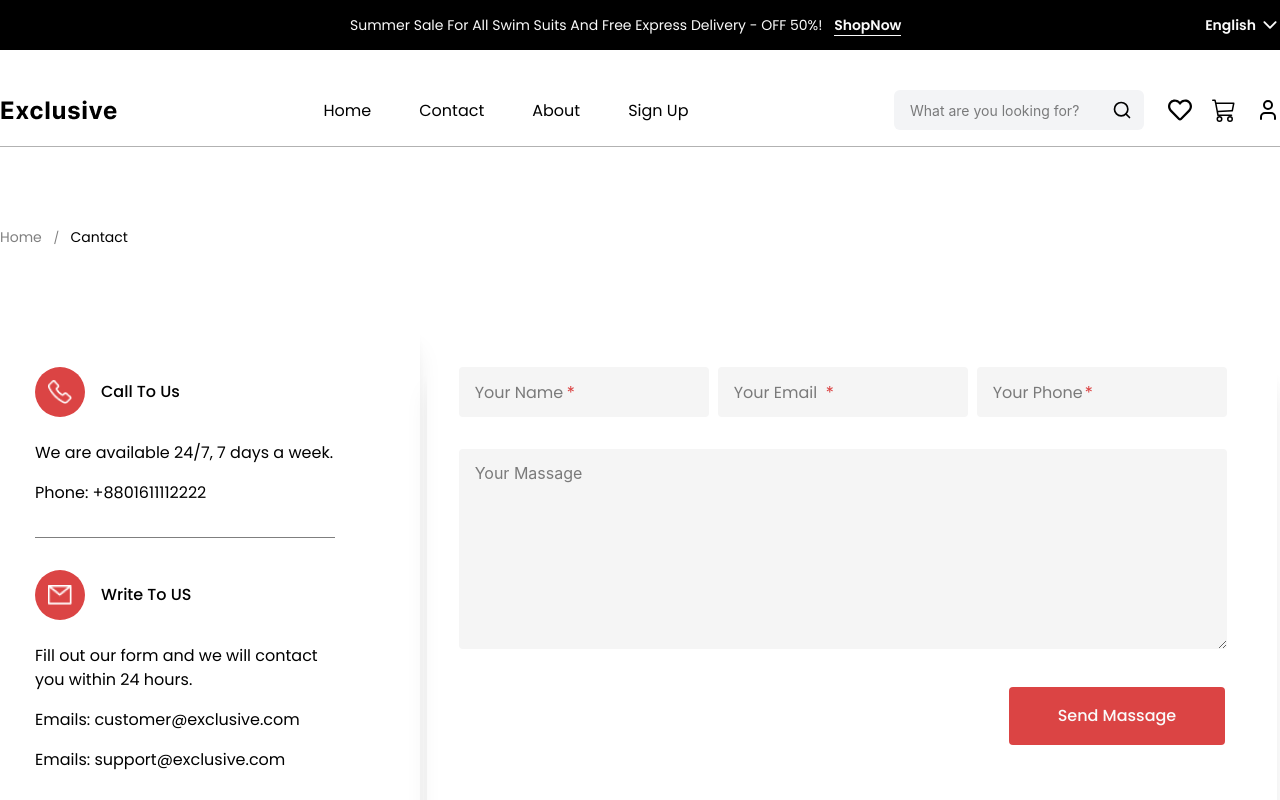
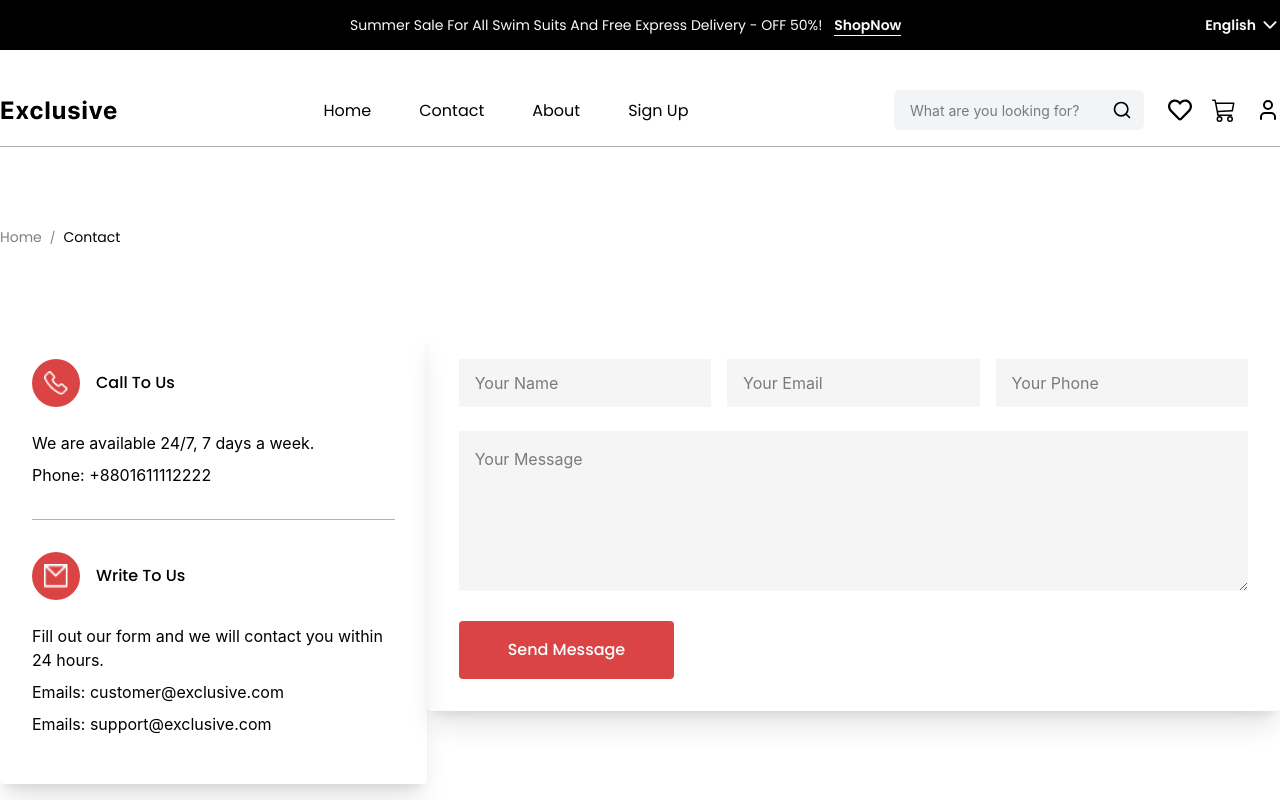
Before and after one commit to towsifislambiz/ecommrce-first, a React (Vite) app: page /ContactPart in a window 1280 px wide. Shown: the top 800 px of the page. Built offline with nearby package versions, Linux system fonts and the light colour scheme.

Commit message:
feat : add fixed

```diff
--- a/src/Layout3/SBannner.jsx
+++ b/src/Layout3/SBanner.jsx
@@ -5,7 +5,7 @@ import Image from '../Components/Image'
 import Google from '../assets/Google.png'
 import SbImg from '../assets/Sb-img.png'
 
-const SBannner = () => {
+const SBanner = () => {
   return (
     <section className='relative min-h-screen'>
 
@@ -77,4 +77,4 @@ const SBannner = () => {
   )
 }
 
-export default SBannner
+export default SBanner
--- a/src/Pages/ContactPart.jsx
+++ b/src/Pages/ContactPart.jsx
@@ -13,98 +13,128 @@ const ContactPart = () => {
   return (
     <div>
       <div className='mb-10'>
-        <Subnav/>
+        <Subnav />
       </div>
-      <Cnav/>
 
+      <Cnav />
 
       <section>
         <Container>
 
-            <p className='font-pop font-normal text-sm text-black mb-20 cursor-pointer'><span className='text-black/50 '> <Link to="/" >Home </Link> </span> <span className='ml-2 mr-2 text-black/50  text-xs'>/ </span> Cantact</p>
+          {/* breadcrumb */}
+          <p className='font-pop font-normal text-sm text-black mb-20 cursor-pointer'>
+            <span className='text-black/50'>
+              <Link to="/">Home</Link>
+            </span>
+            <span className='mx-2 text-black/50 text-xs'>/</span>
+            Contact
+          </p>
 
-<div className='flex justify-between mb-45'>
+          <div className='flex justify-between mb-20'>
+
+            {/* LEFT SIDE */}
             <div className='w-4/12'>
-<div className='w-105 rounded shadow-xl'>
-<div className='pt-10 pl-8.75'>
-      <div className='w-75 rounded  '>
+
+              <div className='rounded shadow-xl p-8'>
+
+                {/* Call */}
+                <div>
                   <div className='flex items-center'>
-<div className='w-12.5 h-12.5 bg-c1 rounded-full flex justify-center items-center'>
-  <Image className='w-6 h-6' src={Cimg1}/>
+                    <div className='w-12 h-12 bg-c1 rounded-full flex justify-center items-center'>
+                      <Image className='w-6 h-6' src={Cimg1} />
                     </div>
-<h5 className='font-pop font-medium text-base text-black ml-4'>Call To Us</h5>
-</div>
-<p className='font-pop font-normal text-base text-black pt-6 pb-4'>We are available 24/7, 7 days a week.</p>
-<p className='font-pop font-normal text-base text-black'>Phone: +8801611112222</p>
+                    <h5 className='font-pop font-medium text-base text-black ml-4'>
+                      Call To Us
+                    </h5>
                   </div>
 
-  <div className='w-75 h-px bg-black/50 my-8'></div>
-
-  <div className='w-75 rounded  '>
-<div className='flex items-center'>
-<div className='w-12.5 h-12.5 bg-c1 rounded-full flex justify-center items-center'>
-  <Image className='w-6 h-5' src={Cimg2}/>
-</div>
-<h5 className='font-pop font-medium text-base text-black ml-4'>Write To US</h5>
-</div>
-<p className='font-pop font-normal text-base text-black pt-6 pb-4 '>Fill out our form and we will contact you within 24 hours.</p>
-<p className='font-pop font-normal text-base text-black'>Emails: customer@exclusive.com</p>
-<p className='font-pop font-normal text-base text-black pt-4 pb-10'>Emails: support@exclusive.com</p>
-  </div>
-</div>
-</div>
+                  <p className='mt-6 text-base text-black'>
+                    We are available 24/7, 7 days a week.
+                  </p>
+                  <p className='mt-2 text-base text-black'>
+                    Phone: +8801611112222
+                  </p>
                 </div>
 
+                <div className='h-px bg-black/30 my-8'></div>
 
-  <div className='w-8/12'>
-  <div className='w-212.5 rounded shadow-xl'>
-    <div className='w-200'>
-<div className='pl-8 mt-10'>
-  <div className='flex justify-between'>
-<div className="w-62.5 h-12.5 bg-[#F5F5F5] rounded relative">
-  <input
-    type="text"
-    placeholder="Your Name"
-    className="w-full h-full bg-transparent pl-4 pr-8 font-pop font-normal text-base text-black placeholder:text-black/50 outline-none"
-  />
-  <span className="absolute top-1/2 -translate-y-1/2 left-27 text-c1">*</span>
+                {/* Email */}
+                <div>
+                  <div className='flex items-center'>
+                    <div className='w-12 h-12 bg-c1 rounded-full flex justify-center items-center'>
+                      <Image className='w-6 h-6' src={Cimg2} />
                     </div>
-<div className="w-62.5 h-12.5 bg-[#F5F5F5] rounded relative">
-  <input
-    type="text"
-    placeholder="Your Email"
-    className="w-full h-full bg-transparent pl-4 pr-8 font-pop font-normal text-base text-black placeholder:text-black/50 outline-none"
-  />
-  <span className="absolute top-1/2 -translate-y-1/2 left-27 text-c1">*</span>
-</div>
-<div className="w-62.5 h-12.5 bg-[#F5F5F5] rounded relative">
-  <input
-    type="text"
-    placeholder="Your Phone"
-    className="w-full h-full bg-transparent pl-4 pr-8 font-pop font-normal text-base text-black placeholder:text-black/50 outline-none"
-  />
-  <span className="absolute top-1/2 -translate-y-1/2 left-27 text-c1">*</span>
-</div>
+                    <h5 className='font-pop font-medium text-base text-black ml-4'>
+                      Write To Us
+                    </h5>
                   </div>
 
-
-<div className='mt-8 '>
-  <textarea placeholder='Your Massage' className='bg-[#F5F5F5] w-full h-50 placeholder:pt-3 placeholder:pl-4 rounded'></textarea>
-</div>
-
-<Button className='bg-c1 mt-8 text-c2 border border-transparent hover:bg-transparent hover:border-c1 hover:text-c1 duration-300 ml-137.5 mb-17 ' Text='Send Massage '/>
-</div>
-    </div>
+                  <p className='mt-6 text-base text-black'>
+                    Fill out our form and we will contact you within 24 hours.
+                  </p>
+                  <p className='mt-2 text-base text-black'>
+                    Emails: customer@exclusive.com
+                  </p>
+                  <p className='mt-2 mb-4 text-base text-black'>
+                    Emails: support@exclusive.com
+                  </p>
                 </div>
 
               </div>
             </div>
 
+            {/* RIGHT SIDE */}
+            <div className='w-8/12'>
+
+              <div className='rounded shadow-xl p-8'>
+
+                {/* inputs */}
+                <div className='flex gap-4'>
+
+                  <input
+                    type="text"
+                    placeholder="Your Name"
+                    className='w-full h-12 bg-[#F5F5F5] px-4 outline-none'
+                  />
+
+                  <input
+                    type="email"
+                    placeholder="Your Email"
+                    className='w-full h-12 bg-[#F5F5F5] px-4 outline-none'
+                  />
+
+                  <input
+                    type="text"
+                    placeholder="Your Phone"
+                    className='w-full h-12 bg-[#F5F5F5] px-4 outline-none'
+                  />
+
+                </div>
+
+                {/* message */}
+                <textarea
+                  placeholder='Your Message'
+                  className='w-full h-40 mt-6 bg-[#F5F5F5] p-4 outline-none'
+                />
+
+                {/* button */}
+                <div className='mt-6'>
+                  <Button
+                    className='bg-c1 text-white px-6 py-3 hover:bg-transparent hover:text-c1 border border-transparent hover:border-c1 duration-300'
+                    Text='Send Message'
+                  />
+                </div>
+
+              </div>
+
+            </div>
+
+          </div>
+
         </Container>
       </section>
 
-
-      <Footer/>
+      <Footer />
     </div>
   )
 }
--- a/src/Pages/SingUp.jsx
+++ b/src/Pages/SingUp.jsx
@@ -1,18 +1,18 @@
 import React from 'react'
 import Subnav from '../layouts/Subnav'
 import Snav from '../Layout3/Snav'
-import SBannner from '../Layout3/SBannner'
+import SBanner from '../Layout3/SBanner'
 import Footer from '../layouts/Footer'
 
-const SingUp = () => {
+const SignUp = () => {
   return (
-    <div >
+    <div>
       <Subnav/>
       <Snav/>
-      <SBannner/>
-<Footer/>
+      <SBanner/>
+      <Footer/>
     </div>
   )
 }
 
-export default SingUp
+export default SignUp
--- a/src/Pages/home.jsx
+++ b/src/Pages/home.jsx
@@ -11,7 +11,7 @@ import Featured from '../layouts/Featured'
 import Contact from '../layouts/Contact'
 import Footer from '../layouts/Footer'
 
-const home = () => {
+const Home = () => {
   return (
     <div>
       <Subnav/>
@@ -29,4 +29,4 @@ const home = () => {
   )
 }
 
-export default home
+export default Home
```
Also changed, not shown: src/Pages/About.jsx (+37 -58 lines). Lines whose indentation alone changed are shown as unchanged.
